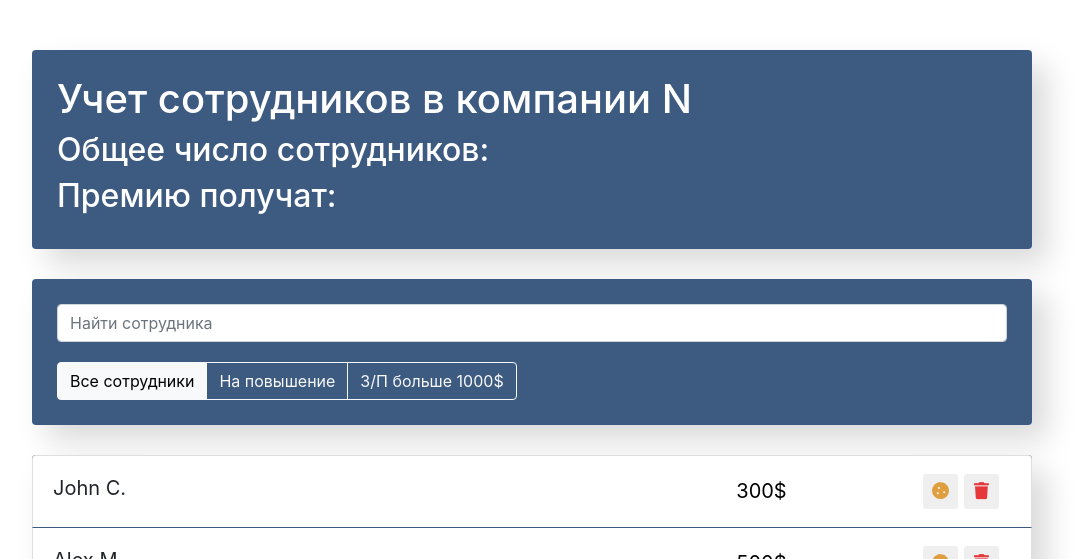
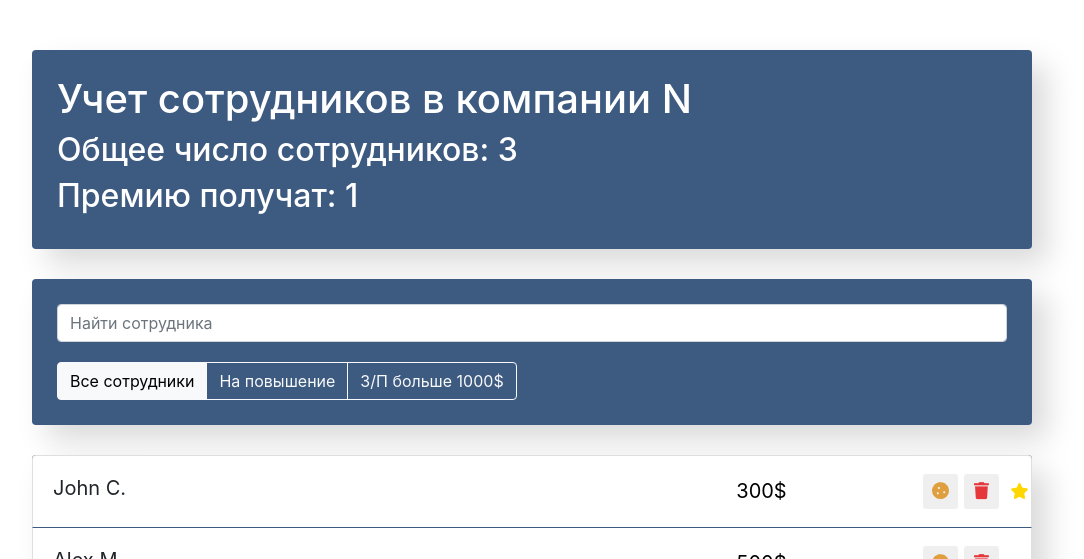
Before and after one commit to AleksandrRazhev/employees_list, a React (Create React App) app: page / in a window 1280 px wide. Shown: the top 559 px of the page, without its empty margins (108-1192 px from the left). Built offline with nearby package versions, Linux system fonts and the light colour scheme.

Commit message:
added liftint state and function onToggleProp

```diff
--- a/src/components/App/App.js
+++ b/src/components/App/App.js
@@ -13,9 +13,9 @@ class App extends Component {
     super(props);
     this.state = {
       data: [
-        { name: 'John C.', salary: '300', increase: false, id: 1 },
-        { name: 'Alex M.', salary: '500', increase: false, id: 2 },
-        { name: 'Carl W.', salary: '1000', increase: true, id: 3 },
+        { name: 'John C.', salary: '300', increase: false, rise: true, id: 1 },
+        { name: 'Alex M.', salary: '500', increase: false, rise: false, id: 2 },
+        { name: 'Carl W.', salary: '1000', increase: true, rise: false, id: 3 },
       ],
       nextID: 4
     }
@@ -36,12 +36,13 @@ class App extends Component {
       name,
       salary,
       increase: false,
+      rise: false,
       'id': nextID
     }
 
     const newData = [...data]
     newData.push(newItem);
-    this.setState(({nextID}) => {
+    this.setState(({ nextID }) => {
       return {
         data: newData,
         nextID: ++nextID
@@ -49,10 +50,27 @@ class App extends Component {
     })
   }
 
+  onToggleProp = (id, prop) => {
+    this.setState(({ data }) => ({
+      data: data.map(item => {
+        if (item.id === id) {
+          return { ...item, [prop]: !item[prop] }
+        }
+        return item;
+      })
+    }))
+  }
+
   render() {
+    const employees = this.state.data.length;
+    const increased = this.state.data.filter(item => item.increase).length;
+
     return (
       <div className="app">
-        <AppInfo />
+        <AppInfo
+          employees={employees}
+          increased={increased}
+        />
         <div className="search-panel">
           <SearchPanel />
           <AppFilter />
@@ -60,6 +78,7 @@ class App extends Component {
         <EmployeesList
           data={this.state.data}
           onDelelte={this.deleteItem}
+          onToggleProp={this.onToggleProp}
         />
         <EmployeesAddForm
           onAdd={this.addItem}
--- a/src/components/AppInfo/AppInfo.js
+++ b/src/components/AppInfo/AppInfo.js
@@ -1,13 +1,15 @@
 import './AppInfo.css';
 
-const AppInfo = () => {
+const AppInfo = ({employees, increased}) => {
+
   return (
     <div className="app-info">
       <h1>Учет сотрудников в компании N</h1>
-      <h2>Общее число сотрудников: </h2>
-      <h2>Премию получат: </h2>
+      <h2>Общее число сотрудников: {employees}</h2>
+      <h2>Премию получат: {increased}</h2>
     </div>
   );
+
 }
 
 export default AppInfo;
--- a/src/components/EmployeesList/EmployeesList.js
+++ b/src/components/EmployeesList/EmployeesList.js
@@ -2,7 +2,7 @@ import EmployeesListItem from '../EmployeesListItem/EmployeesListItem';
 
 import './EmployeesList.css';
 
-const EmployeesList = ({ data, onDelelte }) => {
+const EmployeesList = ({ data, onDelelte, onToggleProp }) => {
 
   const elements = data.map(item => {
 
@@ -12,6 +12,7 @@ const EmployeesList = ({ data, onDelelte }) => {
       <EmployeesListItem key={id}
         {...itemProps}
         onDelelte={() => onDelelte(id)}
+        onToggleProp={(e) =>  onToggleProp(id, e.currentTarget.getAttribute('data-toggle'))}
       />
     )
   });
--- a/src/components/EmployeesListItem/EmployeesListItem.js
+++ b/src/components/EmployeesListItem/EmployeesListItem.js
@@ -1,31 +1,8 @@
-import { Component } from 'react';
-
 import './EmployeesListItem.css';
 
-class EmployeesListItem extends Component {
-  constructor(props) {
-    super(props);
-    this.state = {
-      increase: this.props.increase,
-      rise: false,
-    }
-  }
+const EmployeesListItem = (props) => {
 
-  onIncrease = () => {
-    this.setState(({ increase }) => ({
-      increase: !increase
-    }));
-  }
-
-  onRise = () => {
-    this.setState(({ rise }) => ({
-      rise: !rise
-    }));
-  }
-
-  render() {
-    const { name, salary, onDelelte } = this.props;
-    const { increase, rise } = this.state;
+  const { name, salary, increase, rise, onDelelte, onToggleProp } = props;
 
   let classNames = 'list-group-item d-flex justify-content-between';
   if (increase) classNames += ' increase';
@@ -34,12 +11,17 @@ class EmployeesListItem extends Component {
 
   return (
     <li className={classNames}>
-        <span className="list-group-item-label" onClick={this.onRise}>{name}</span>
+      <span
+        className="list-group-item-label"
+        onClick={onToggleProp}
+        data-toggle='rise'
+      >{name}</span>
       <input type="text" className="list-group-item-input" defaultValue={`${salary}$`} />
       <div className="d-flex justify-content-center align-items-center">
         <button type="button"
           className="btn-cookie btn-sm"
-            onClick={this.onIncrease}
+          onClick={onToggleProp}
+          data-toggle='increase'
         >
           <i className="fas fa-cookie"></i>
         </button>
@@ -54,7 +36,6 @@ class EmployeesListItem extends Component {
       </div>
     </li>
   )
-  }
 
 }
 
```
Lines whose indentation alone changed are shown as unchanged.
